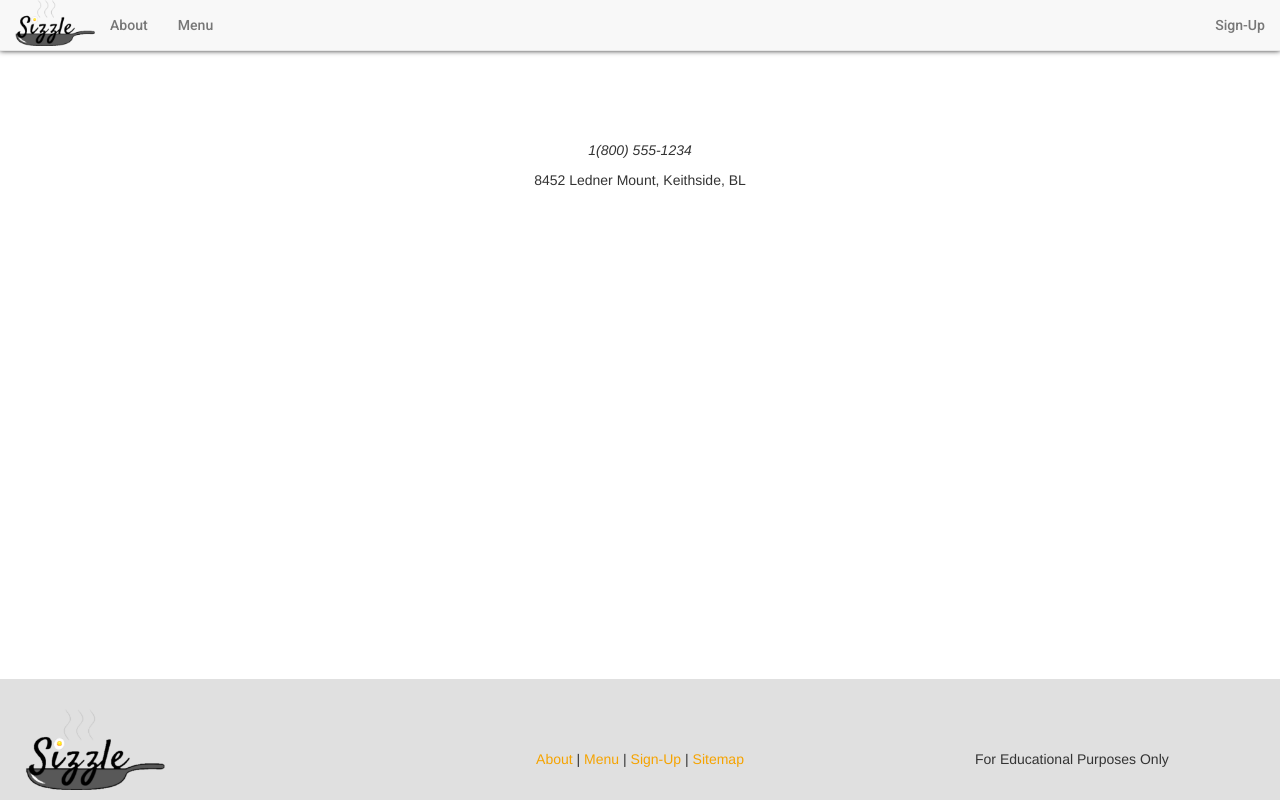
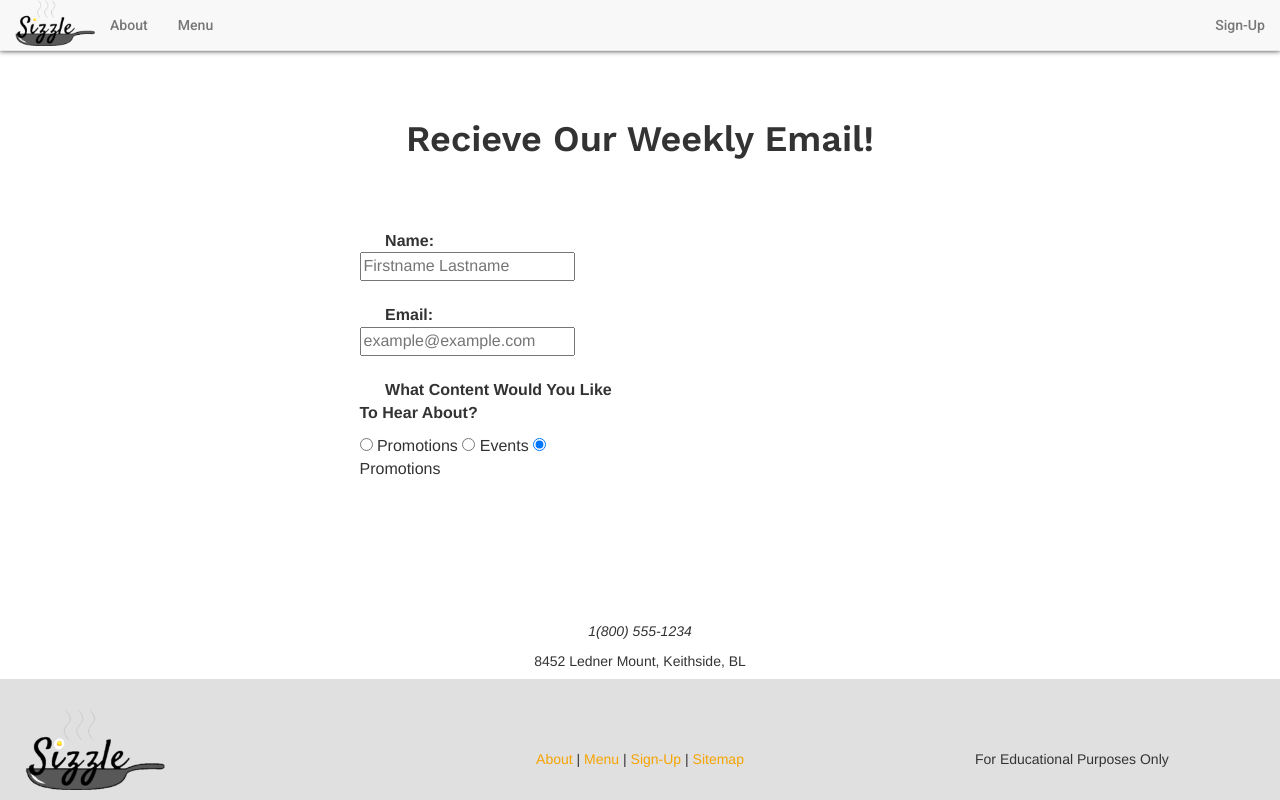
Before and after one commit to BYRDSR1/sizzle, a plain HTML site: page signup.html in a window 1280 px wide. Drawn offline with nearby package versions, Linux system fonts and the light colour scheme.

Commit message:
Work on signup.html

```diff
--- a/signup.html
+++ b/signup.html
@@ -40,7 +40,37 @@
 			</nav>
 		</header>
 		<main style="margin-bottom: 15vh;">
-	        </main>
+		  <section class="page-section">
+		    <br/>
+			  <div class="title-words">
+			    <h1>Recieve Our Weekly Email!</h1>
+				  <br/>
+			  </div>
+			  <br/><br/>
+			  <form method="post" class="info-div">
+			    <div class="row">
+				  <div class="col-sm-3 col-sm-offset-3">
+				     <strong>Name: </strong><input name="name" type="text" maxlength="20" placeholder="Firstname Lastname" required />
+				  </div>
+				</div>
+				<br/>
+				 <div class="row">
+				  <div class="col-sm-3 col-sm-offset-3">
+				     <strong>Email: </strong><input name="email" type="email" maxlength="20" placeholder="example@example.com" required />
+				  </div>
+				</div>
+				<br/>
+				 <div class="row">
+				  <div class="col-sm-3 col-sm-offset-3">
+				     <p><strong>What Content Would You Like To Hear About?</strong></p>
+					 <input type="radio" name="pref" value="promotions" checked /> Promotions
+					 <input type="radio" name="pref" value="events" checked /> Events
+					 <input type="radio" name="pref" value="promotions" checked /> Promotions
+				  </div>
+				</div>
+			  </div>
+		  </section>
+	    </main>
 	  	<br/>
 	  	<aside>
 			<p style="text-align: center"><em>1(800) 555-1234</em></p>
```
